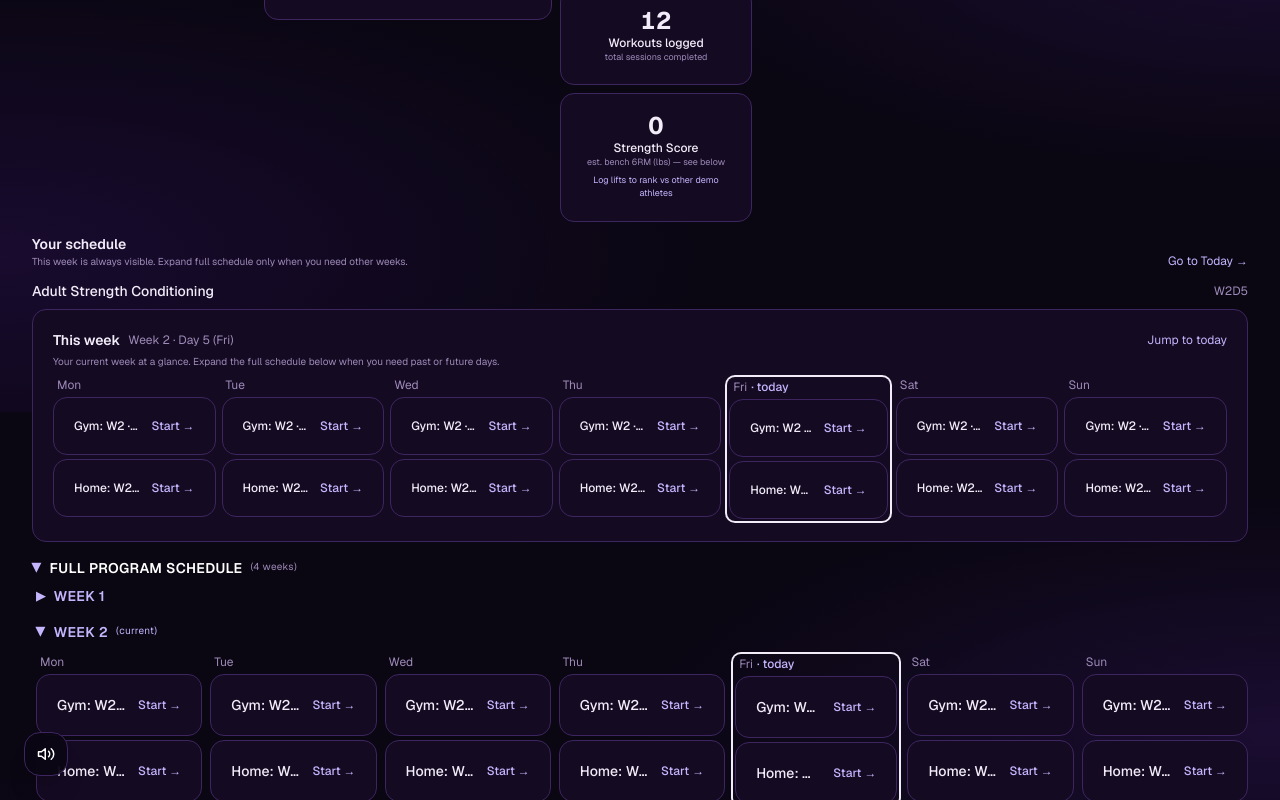
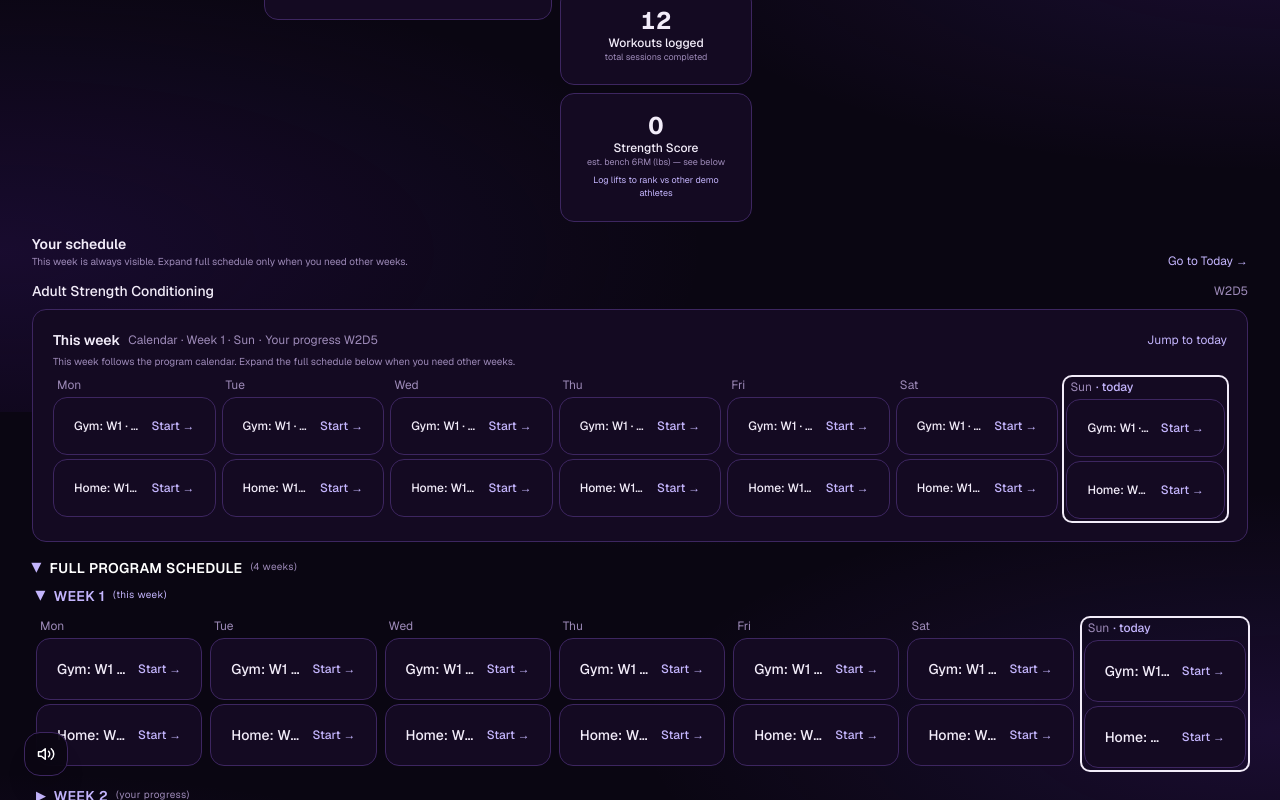
Before and after one commit to Coachjohnepop/train-station, a Next.js app: page /member in a window 1280 px wide. Both pictures are taken after a click on the button "Jump to today". Shown: the part 388-1188 px from the top of the page. Built offline with nearby package versions, Linux system fonts and the light colour scheme; no server answers; the database is empty.

Commit message:
fix: Jump to today uses calendar date, not enrollment progress
Member schedule highlights and scrolls to the real calendar day (e.g. Tue
W1D2) while still showing enrollment progress separately. Admin program
builder adds a Today button and opens on the current calendar week.

```diff
--- a/src/components/MemberProgramSchedule.tsx
+++ b/src/components/MemberProgramSchedule.tsx
@@ -1,10 +1,13 @@
 import Link from "next/link";
 import { DAY_LABELS } from "@/lib/program-constants";
+import { todayProgramDayIndex } from "@/lib/program-calendar";
 import ScheduleJumpLink from "@/components/ScheduleJumpLink";
 
 type Program = {
   slug: string;
   name?: string;
+  startDate?: string | null;
+  durationWeeks?: number;
   weeks: Array<{
     id: string;
     weekNumber: number;
@@ -43,8 +46,8 @@ type Props = {
 function DayCards({
   program,
   week,
-  curWeek,
-  curDay,
+  calendarWeek,
+  calendarDay,
   loggedSet,
   isWorkout,
   isJourney,
@@ -53,8 +56,8 @@ function DayCards({
 }: {
   program: Program;
   week: Program["weeks"][number];
-  curWeek: number;
-  curDay: number;
+  calendarWeek: number;
+  calendarDay: number;
   loggedSet: Set<string>;
   isWorkout: boolean;
   isJourney: boolean;
@@ -71,7 +74,7 @@ function DayCards({
         .sort((a, b) => a.dayNumber - b.dayNumber)
         .map((day) => {
           const label = DAY_LABELS[day.dayNumber - 1] ?? `Day ${day.dayNumber}`;
-          const isCurrentDay = week.weekNumber === curWeek && day.dayNumber === curDay;
+          const isCurrentDay = week.weekNumber === calendarWeek && day.dayNumber === calendarDay;
           const anchorId = `w${week.weekNumber}-d${day.dayNumber}`;
 
           if (isWorkout) {
@@ -232,39 +235,53 @@ export default function MemberProgramSchedule({
   const cat = (program.category || "workout") as string;
   const isWorkout = cat === "workout";
   const isJourney = cat === "journey";
-  const currentWeek = program.weeks.find((w) => w.weekNumber === curWeek);
+  const todayOnCalendar = todayProgramDayIndex(program.startDate);
+  const calendarWeek = todayOnCalendar?.weekNumber ?? curWeek;
+  const calendarDay = todayOnCalendar?.dayNumber ?? curDay;
+  const withinProgram =
+    !program.durationWeeks || !todayOnCalendar || calendarWeek <= program.durationWeeks;
+  const displayWeek = program.weeks.find((w) => w.weekNumber === calendarWeek);
   const fullScheduleId = `${idPrefix}full-schedule`;
   const weekDetailsId = (weekNumber: number) => `${idPrefix}week-${weekNumber}`;
 
   return (
     <div className="space-y-4">
-      {showThisWeek && currentWeek && (
+      {showThisWeek && displayWeek && (
         <section className="card p-3">
           <div className="flex flex-wrap items-center justify-between gap-2 mb-1">
-            <div className="flex items-center gap-2">
+            <div className="flex flex-wrap items-center gap-2">
               <h2 className="text-sm font-semibold">This week</h2>
-              <span className="text-xs text-[var(--muted)]">
-                Week {curWeek} · Day {curDay} ({DAY_LABELS[curDay - 1] ?? `Day ${curDay}`})
-              </span>
+              {withinProgram && todayOnCalendar ? (
+                <span className="text-xs text-[var(--muted)]">
+                  Calendar · Week {calendarWeek} · {DAY_LABELS[calendarDay - 1] ?? `Day ${calendarDay}`}
+                  <span className="mx-1">·</span>
+                  Your progress W{curWeek}D{curDay}
+                </span>
+              ) : (
+                <span className="text-xs text-[var(--muted)]">
+                  Your progress · Week {curWeek} · Day {curDay} (
+                  {DAY_LABELS[curDay - 1] ?? `Day ${curDay}`})
+                </span>
+              )}
             </div>
-            {showFullSchedule && (
+            {showFullSchedule && withinProgram && todayOnCalendar && (
               <ScheduleJumpLink
-                week={curWeek}
-                day={curDay}
+                week={calendarWeek}
+                day={calendarDay}
                 fullScheduleId={fullScheduleId}
-                weekDetailsId={weekDetailsId(curWeek)}
+                weekDetailsId={weekDetailsId(calendarWeek)}
                 label="Jump to today"
               />
             )}
           </div>
           <p className="text-[10px] text-[var(--muted)] mb-2">
-            Your current week at a glance. Expand the full schedule below when you need past or future days.
+            This week follows the program calendar. Expand the full schedule below when you need other weeks.
           </p>
           <DayCards
             program={program}
-            week={currentWeek}
-            curWeek={curWeek}
-            curDay={curDay}
+            week={displayWeek}
+            calendarWeek={calendarWeek}
+            calendarDay={calendarDay}
             loggedSet={loggedSet}
             isWorkout={isWorkout}
             isJourney={isJourney}
@@ -285,26 +302,30 @@ export default function MemberProgramSchedule({
           </summary>
           <div className="space-y-4 pl-1">
             {program.weeks.map((week) => {
-              const isCurrentWeek = week.weekNumber === curWeek;
+              const isCalendarWeek = week.weekNumber === calendarWeek;
+              const isProgressWeek = week.weekNumber === curWeek;
               return (
                 <details
                   key={week.id}
                   id={weekDetailsId(week.weekNumber)}
                   className="group/week"
-                  open={isCurrentWeek}
+                  open={isCalendarWeek}
                 >
                   <summary className="text-sm font-semibold uppercase tracking-wide text-accent cursor-pointer list-none flex items-center gap-2 hover:text-white transition">
                     <span className="group-open/week:rotate-90 transition-transform text-xs">▶</span>
                     Week {week.weekNumber}
-                    {isCurrentWeek && (
-                      <span className="text-[10px] normal-case font-normal text-accent/80">(current)</span>
+                    {isCalendarWeek && (
+                      <span className="text-[10px] normal-case font-normal text-accent/80">(this week)</span>
+                    )}
+                    {!isCalendarWeek && isProgressWeek && (
+                      <span className="text-[10px] normal-case font-normal text-[var(--muted)]">(your progress)</span>
                     )}
                   </summary>
                   <DayCards
                     program={program}
                     week={week}
-                    curWeek={curWeek}
-                    curDay={curDay}
+                    calendarWeek={calendarWeek}
+                    calendarDay={calendarDay}
                     loggedSet={loggedSet}
                     isWorkout={isWorkout}
                     isJourney={isJourney}
--- a/src/components/ProgramCalendarBuilder.tsx
+++ b/src/components/ProgramCalendarBuilder.tsx
@@ -28,6 +28,7 @@ import {
   resolveProgramStartMonday,
   slotIndicesForTimeColumn,
   timeBlockLabel,
+  todayProgramDayIndex,
   toIsoDate,
   totalSlotsFromColumnCounts,
   DAY_TIME_BLOCK_COUNT,
@@ -167,7 +168,11 @@ export default function ProgramCalendarBuilder({
   const [program, setProgram] = useState(initial);
   const [allWorkouts, setAllWorkouts] = useState(initialWorkouts);
   const [library, setLibrary] = useState<LibraryExercise[]>([]);
-  const [activeWeek, setActiveWeek] = useState(1);
+  const calendarToday = useMemo(
+    () => todayProgramDayIndex(program.startDate),
+    [program.startDate],
+  );
+  const [activeWeek, setActiveWeek] = useState(() => calendarToday?.weekNumber ?? 1);
   const [focus, setFocus] = useState<Focus | null>(null);
   const [columnSlotCounts, setColumnSlotCounts] = useState<number[]>([...DEFAULT_COLUMN_SLOT_COUNTS]);
   const [slots, setSlots] = useState<(SlotItem | null)[]>(
@@ -782,6 +787,31 @@ export default function ProgramCalendarBuilder({
     }
     const gymIdx = opts.findIndex((o) => isGymLabel(o.label));
     await openDayOption(day, week, gymIdx >= 0 ? gymIdx : 0, "Gym");
+  }
+
+  async function goToCalendarToday() {
+    const idx = todayProgramDayIndex(program.startDate);
+    if (!idx) {
+      setMessage("Today is before this program calendar starts.");
+      setTimeout(() => setMessage(null), 2500);
+      return;
+    }
+    if (idx.weekNumber > program.durationWeeks) {
+      setMessage("Today is past this program's last week.");
+      setTimeout(() => setMessage(null), 2500);
+      return;
+    }
+    const week = weeks.find((w) => w.weekNumber === idx.weekNumber);
+    const day = week?.days.find((d) => d.dayNumber === idx.dayNumber);
+    if (!week || !day) {
+      setMessage("Could not find today's day on the schedule.");
+      setTimeout(() => setMessage(null), 2500);
+      return;
+    }
+    setActiveWeek(idx.weekNumber);
+    await selectDay(day, week);
+    setMessage(`Jumped to today — ${formatShortDate(idx.iso)}.`);
+    setTimeout(() => setMessage(null), 2000);
   }
 
   function mergeDayFromPatch(day: ProgramDay, patch: Record<string, unknown>, updated: any): ProgramDay {
@@ -1252,6 +1282,15 @@ export default function ProgramCalendarBuilder({
             Week {w.weekNumber}
           </button>
         ))}
+        {calendarToday && calendarToday.weekNumber <= program.durationWeeks && (
+          <button
+            type="button"
+            className="rounded-full border border-accent/40 bg-accent/10 px-3 py-1 text-xs font-semibold text-accent hover:bg-accent/20"
+            onClick={() => void goToCalendarToday()}
+          >
+            Today ({formatShortDate(calendarToday.iso)})
+          </button>
+        )}
       </div>
 
       {activeWeekData && (
@@ -1300,12 +1339,17 @@ export default function ProgramCalendarBuilder({
                 const isExpanded = expandedDays.has(day.id);
                 const published = !!day.publishedAt;
                 const dayPreview = previewForDay(day);
+                const isCalendarToday = cal === toIsoDate(new Date());
 
                 return (
                   <button
                     key={day.id}
                     type="button"
-                    className={dayGridCardClasses(isSelected, published)}
+                    className={`${dayGridCardClasses(isSelected, published)} ${
+                      isCalendarToday && !isSelected && !published
+                        ? "ring-1 ring-sky-400/50"
+                        : ""
+                    }`}
                     onClick={() => void selectDay(day, activeWeekData)}
                   >
                     <div className="flex items-start justify-between gap-1">
--- a/src/lib/program-calendar.ts
+++ b/src/lib/program-calendar.ts
@@ -76,6 +76,18 @@ export function programDayIndexFromDate(
   const weekNumber = Math.floor(diffDays / DAYS_PER_WEEK) + 1;
   const dayNumber = (diffDays % DAYS_PER_WEEK) + 1;
   return { weekNumber, dayNumber };
+}
+
+/** Today's week/day on the program calendar (local date), or null if before anchor. */
+export function todayProgramDayIndex(startDate?: string | null): {
+  weekNumber: number;
+  dayNumber: number;
+  iso: string;
+} | null {
+  const iso = toIsoDate(new Date());
+  const idx = programDayIndexFromDate(resolveProgramStartMonday(startDate), iso);
+  if (!idx) return null;
+  return { ...idx, iso };
 }
 
 export const DEFAULT_DAY_OPTIONS = ["Gym", "Home"] as const;
```
